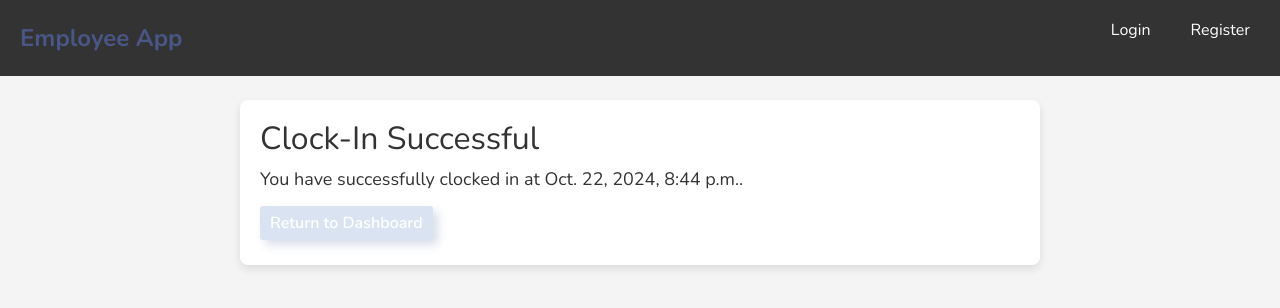
After one commit to RimPeter/employeeapp-ver6, a Django app: page /clockin/success/ in a window 1280 px wide. The commit adds this page. Shown: the top 308 px of the page. Run offline with Django 4.2, Linux system fonts and the light colour scheme.

Commit message:
Clock in feature fixed
Resolved issue preventing clock-in due to a Null value for the 'user' field.

```diff
--- a/employeeapp/templates/employeeapp/base.html
+++ b/employeeapp/templates/employeeapp/base.html
@@ -1,4 +1,49 @@
 {% load static %}
+<!DOCTYPE html>
+<html lang="en">
+<head>
+    <meta charset="UTF-8">
+    <meta name="viewport" content="width=device-width, initial-scale=1.0">
+    <title>Employee App</title>
+    <!-- Bootswatch Morph Theme CSS -->
+    <link rel="stylesheet" href="https://bootswatch.com/5/morph/bootstrap.min.css">
+    <!-- Custom Styles -->
+    <link rel="stylesheet" href="{% static 'css/style.css' %}">
+    <!-- Favicon -->
+    <link rel="icon" href="{% static 'images/favicon1.ico' %}" type="image/x-icon">
+</head>
+<body>
+    <!-- Navbar -->
+    {% include 'employeeapp/navbar.html' %}
+
+    <!-- Messages -->
+    {% if messages %}
+        <div class="container mt-4">
+            {% for message in messages %}
+                <div class="alert alert-{{ message.tags }} alert-dismissible fade show" role="alert">
+                    {{ message }}
+                    <button type="button" class="btn-close" data-bs-dismiss="alert" aria-label="Close"></button>
+                </div>
+            {% endfor %}
+        </div>
+    {% endif %}
+
+    <!-- Main Content -->
+    <div class="container mt-4">
+        {% block content %}
+        {% endblock %}
+    </div>
+
+<script src="https://code.jquery.com/jquery-3.6.0.min.js" crossorigin="anonymous"></script>
+
+<script src="https://cdn.jsdelivr.net/npm/@popperjs/core@2.11.8/dist/umd/popper.min.js" crossorigin="anonymous"></script>
+<script src="https://cdn.jsdelivr.net/npm/bootstrap@5.3.3/dist/js/bootstrap.bundle.min.js" crossorigin="anonymous"></script>
+<script src="{% static 'js/app.js' %}"></script>
+</body>
+</html>
+
+
+{% comment %} {% load static %}
 <!DOCTYPE html>
 <html lang="en">
 <head>
@@ -12,8 +57,15 @@
 </head>
 <body>
       {% include 'employeeapp/navbar.html' %}
-
-    <div class="container">
+      {% if messages %}
+        <div class="container mt-4">
+            {% for message in messages %}
+                <div class="alert alert-{{ message.tags }}">
+                    {{ message }}
+                </div>
+            {% endfor %}
+        </div>
+      {% endif %}
     {% if messages %}
     <div class="container mt-3">
             {% for message in messages %}
@@ -24,27 +76,17 @@
             {% endfor %}
               </div>
             {% endif %}
+            <div class="container">
 
-        {% comment %} {% for message in messages%}
-
-          {% if message.level == DEFAULT_MESSAGE_LEVELS.SUCCESS %}
-            <p id="message-timer" class="alert alert-success float-center text-center">
-
-              <i class='fa fa-check' aria-hidden='true'></i> &nbsp; {{message}}
-
-            </p>
-          {% endif %}
-        {% endfor %} {% endcomment %}
         {% block content %}
         {% endblock %}
     </div>
     <script src="{% static 'js/app.js' %}"></script>
-    {% comment %} from jquery: {% endcomment %}
+    from jquery:
         <script src="https://code.jquery.com/jquery-3.3.1.min.js" crossorigin="anonymous"></script>
-{% comment %} from bootstrap popper to use dropdowns (): {% endcomment %}
         <script src="https://cdn.jsdelivr.net/npm/@popperjs/core@2.11.8/dist/umd/popper.min.js" integrity="sha384-I7E8VVD/ismYTF4hNIPjVp/Zjvgyol6VFvRkX/vR+Vc4jQkC+hVqc2pM8ODewa9r" crossorigin="anonymous"></script>
         <script src="https://cdn.jsdelivr.net/npm/bootstrap@5.3.3/dist/js/bootstrap.min.js" integrity="sha384-0pUGZvbkm6XF6gxjEnlmuGrJXVbNuzT9qBBavbLwCsOGabYfZo0T0to5eqruptLy" crossorigin="anonymous"></script>
 </body>
 
 
-</html>
+</html> {% endcomment %}
--- /dev/null
+++ b/employeeapp/templates/employeeapp/clock_in_success.html
@@ -0,0 +1,6 @@
+{% extends 'employeeapp/base.html' %}
+{% block content %}
+    <h2>Clock-In Successful</h2>
+    <p>You have successfully clocked in at {{ clock_in_time }}.</p>
+    <a href="{% url 'dashboard' %}" class="btn btn-primary">Return to Dashboard</a>
+{% endblock %}
--- a/employeeapp/templates/employeeapp/clockin.html
+++ b/employeeapp/templates/employeeapp/clockin.html
@@ -3,12 +3,6 @@
 {% block content %}
 
 <h2>Clock In</h2>
-
-{% if messages %}
-  {% for message in messages %}
-    <div class="alert alert-{{ message.tags }}">{{ message }}</div>
-  {% endfor %}
-{% endif %}
 
 {% get_user_profile user as profile %}
 
--- a/employeeapp/urls.py
+++ b/employeeapp/urls.py
@@ -26,7 +26,6 @@ urlpatterns = [
     path('delete-job/<str:pk>/', views.delete_job, name='delete-job'),
     path('clockin/', clock_in_view, name='employee-clockin'),
     path('clockout/', clock_out_view, name='clockout'),
-    #path('dashboard/', views.employee_clockin_view, name='dashboard'),
     path('profile/create/', views.create_profile, name='create_profile'),
     path('profile/<int:pk>/edit/', views.edit_profile, name='edit_profile'),
     path('profile/<int:pk>/', views.profile_detail, name='profile_detail'),
@@ -39,4 +38,5 @@ urlpatterns = [
     path('password_change/done/',
          CustomPasswordChangeDoneView.as_view(),
          name='password_change_done'),
+    path('clockin/success/', views.clock_in_success, name='clock_in_success'),
 ]
--- a/employeeapp/views.py
+++ b/employeeapp/views.py
@@ -171,6 +171,12 @@ def clock_in_view(request):
     except ObjectDoesNotExist:
         profile = None
 
+    try:
+        employee = Employee.objects.get(user=request.user)
+    except Employee.DoesNotExist:
+        messages.error(request, "Your account is not added to the employee list yet.")
+        return redirect('create_profile')
+
     if not profile:
         messages.error(request, "You must complete your profile before clocking in.")
         return redirect('create_profile')
@@ -183,15 +189,23 @@ def clock_in_view(request):
                 pass  # Employee is already set from the form
             else:
                 # Regular user clocks in themselves
-                employee = get_object_or_404(Employee, user=request.user)
+                #employee = get_object_or_404(Employee, user=request.user)
                 clock_in.employee = employee
             clock_in.save()
             return redirect('clock_in_success')
         else:
+            for field, errors in form.errors.items():
+                for error in errors:
+                    messages.error(request, f"Error in {field}: {error}")
             messages.error(request, "There was an error with clock-in. Please try again.")
     else:
         form = ClockInForm(user=request.user)
     return render(request, 'employeeapp/clockin.html', {'form': form})
+
+def clock_in_success(request):
+    """Render a success message after clocking in."""
+    clock_in_time = timezone.now()
+    return render(request, 'employeeapp/clock_in_success.html', {'clock_in_time': clock_in_time})
 
 @login_required(login_url='login')
 @staff_member_required
@@ -215,7 +229,6 @@ def clock_out_view(request):
     else:
         form = ClockOutForm()
     return render(request, 'employeeapp/clockout.html', {'form': form})
-
 
 @login_required(login_url='login')
 def employee_clockin_view(request):
```
Also changed, not shown: employeeapp/forms.py (+11 -13 lines). Lines whose indentation alone changed are shown as unchanged.
